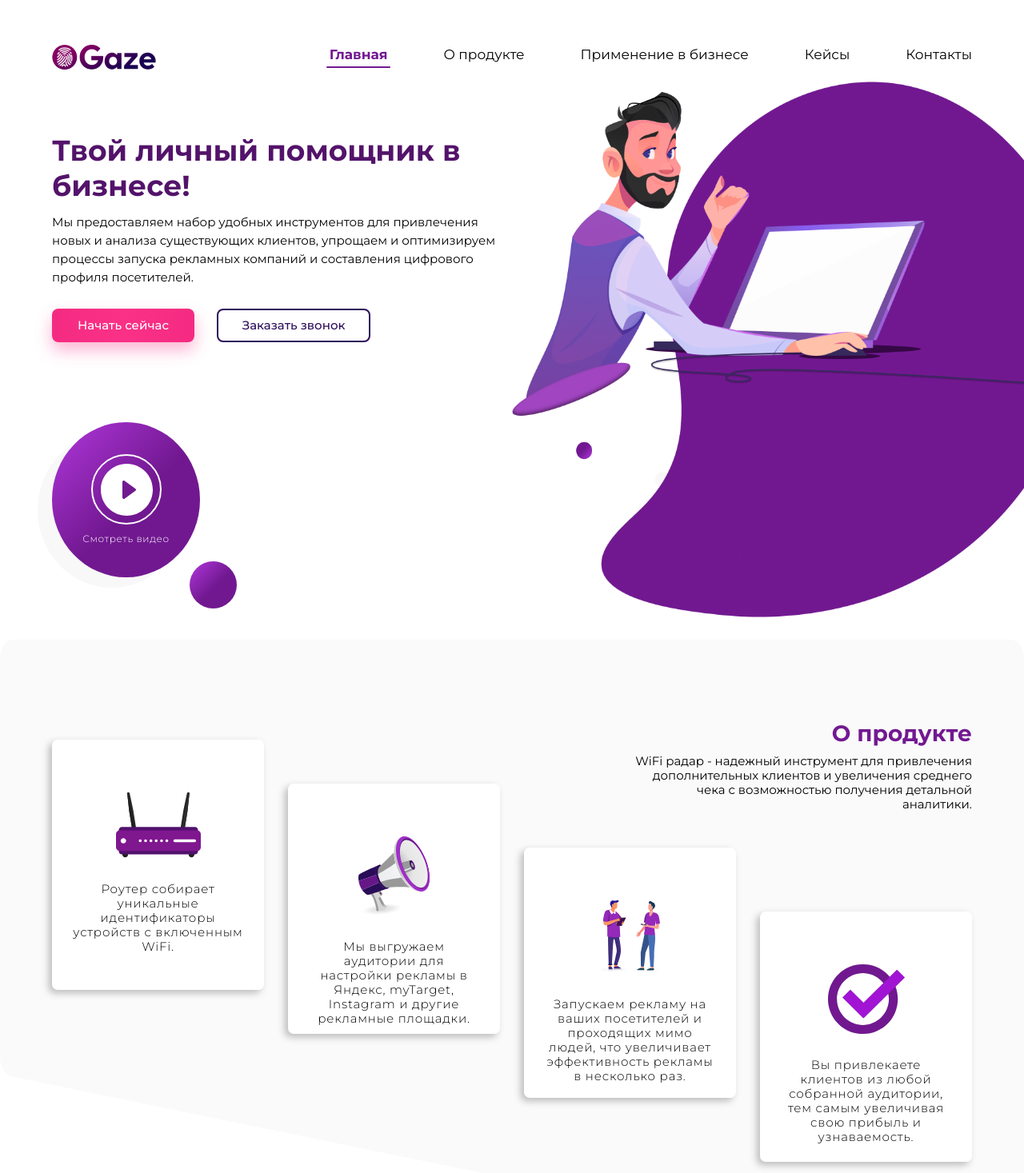
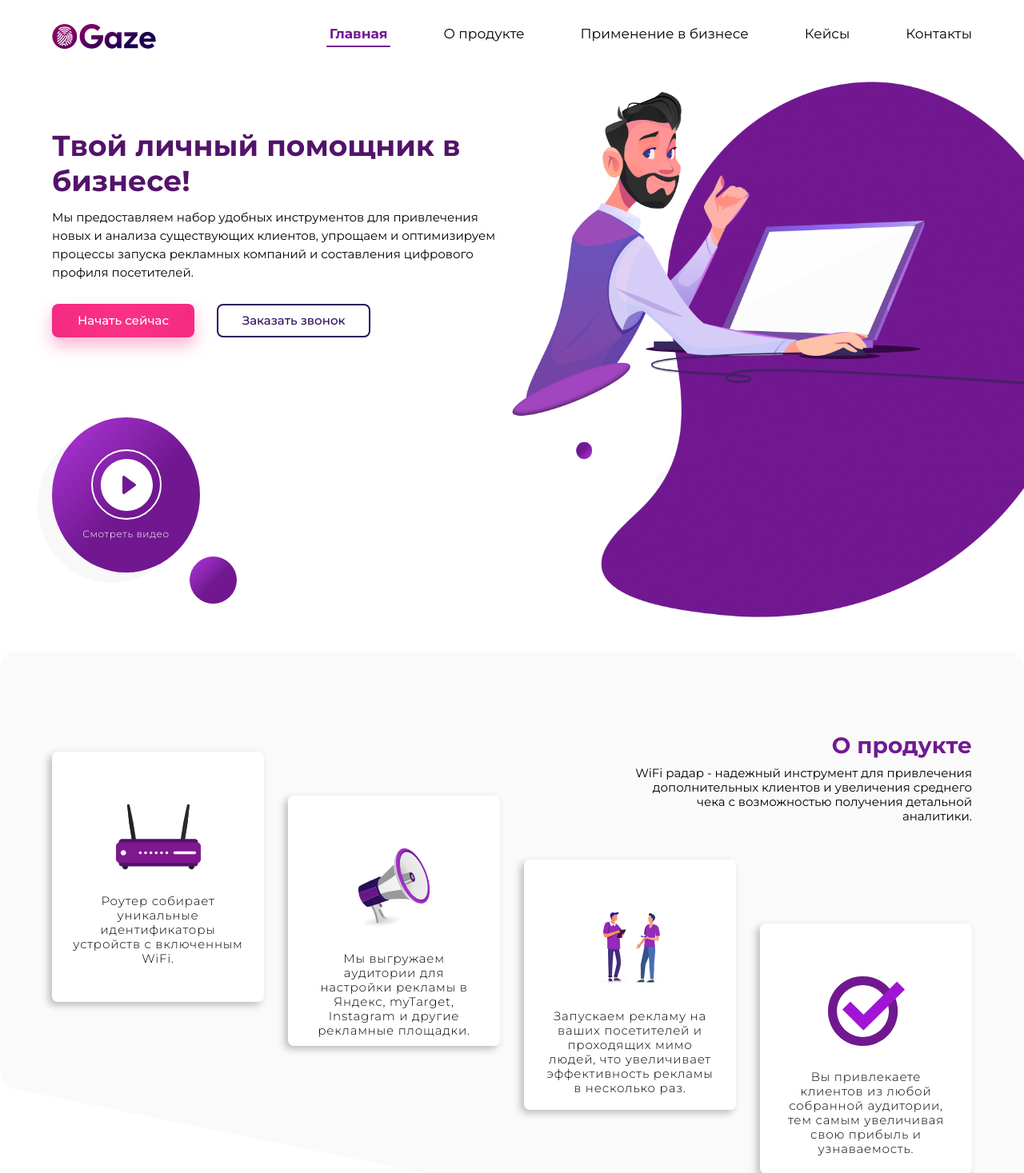
Before and after one commit to kotlyarDG/gaze.github.io, a PHP site: page / in a window 1280 px wide. Shown: the top 1467 px of the page at 80% size. Run offline with PHP 8.4, Linux system fonts and the light colour scheme.

Commit message:
fix header ppt

```diff
--- a/#source/scss/_first-radar.scss
+++ b/#source/scss/_first-radar.scss
@@ -1,5 +1,5 @@
 .first-radar {
-	padding: calc(7vh + 46px) 0 15px 0;
+	padding: 96px 0 15px 0;
 	position: relative;
 	background-color: #fff;
 
@@ -7,7 +7,7 @@
 
 	@media (max-width: 1025px) {
 		min-height: auto;
-		padding: calc(7vh + 46px) 0 0 0;
+		padding: 96px 0 0 0;
 	}
 
 	@media (max-width: $xs) {
@@ -15,7 +15,7 @@
 	}
 	&__wrapper {
 		display: flex;
-		min-height: calc(93vh - 61px);
+		min-height: calc(100vh - 96px);
 
 		max-width: 1250px;
 		margin: 0 auto;
--- a/#source/scss/_header.scss
+++ b/#source/scss/_header.scss
@@ -1,6 +1,6 @@
 .header-radar {
 	background: #fff;
-	padding: 7vh 0 15px 0;
+	padding: 30px 0 15px 0;
 	position: fixed;
 	top: 0;
 	left: 0;
--- a/css/style.css
+++ b/css/style.css
@@ -272,7 +272,7 @@ body {
 
 .header-radar {
   background: #fff;
-  padding: 7vh 0 15px 0;
+  padding: 30px 0 15px 0;
   position: fixed;
   top: 0;
   left: 0;
@@ -563,7 +563,7 @@ body {
 }
 
 .first-radar {
-  padding: calc(7vh + 46px) 0 15px 0;
+  padding: 96px 0 15px 0;
   position: relative;
   background-color: #fff;
   min-height: 100vh;
@@ -572,7 +572,7 @@ body {
 @media (max-width: 1025px) {
   .first-radar {
     min-height: auto;
-    padding: calc(7vh + 46px) 0 0 0;
+    padding: 96px 0 0 0;
   }
 }
 
@@ -586,7 +586,7 @@ body {
   display: -webkit-box;
   display: -ms-flexbox;
   display: flex;
-  min-height: calc(93vh - 61px);
+  min-height: calc(100vh - 96px);
   max-width: 1250px;
   margin: 0 auto;
 }
```
